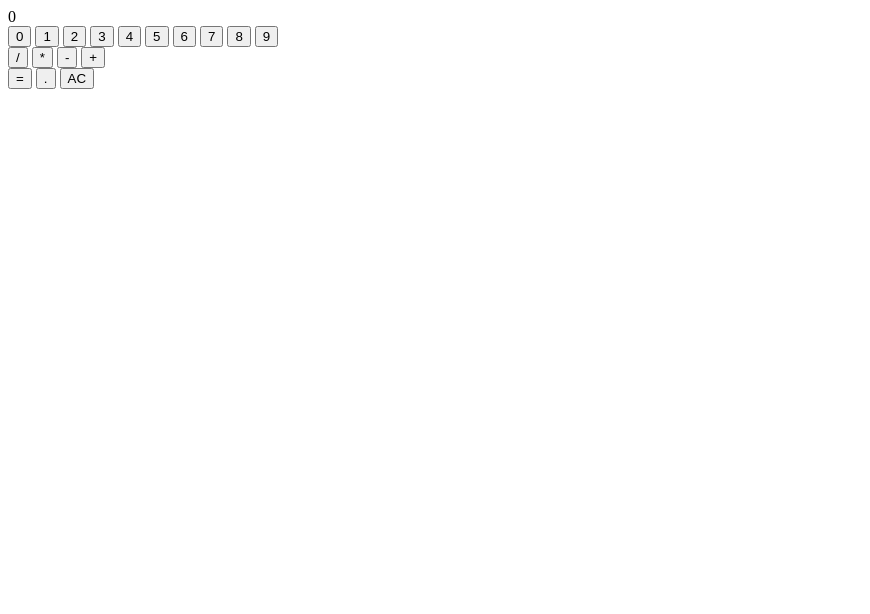
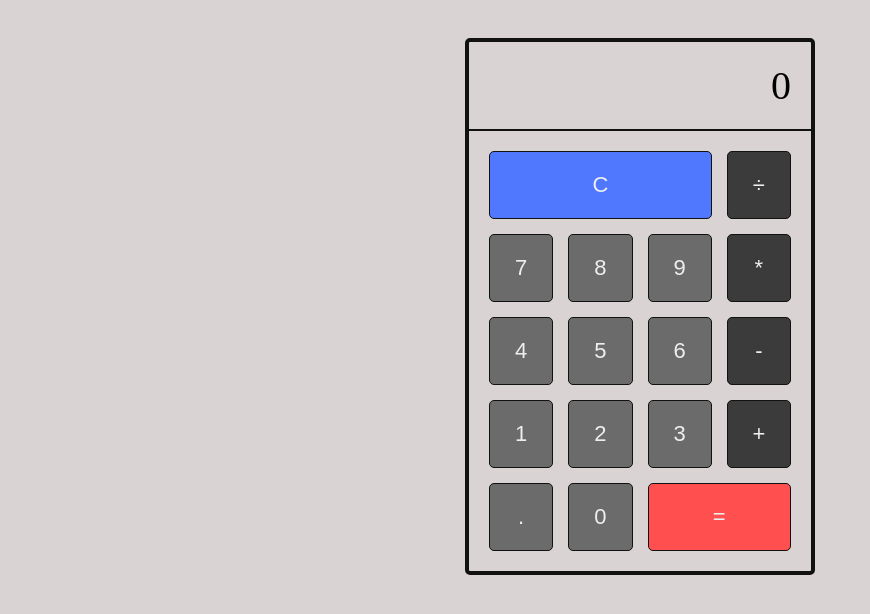
Before and after one commit to dlipkind/calculator, a plain HTML site: page index.html in a window 1280 px wide. Shown: the whole page, without its empty margins (0-870 px from the left). Drawn offline with Linux system fonts and the light colour scheme.

Commit message:
Add basic design and complete functionality

```diff
--- a/index.html
+++ b/index.html
@@ -9,28 +9,24 @@
 <body>
     <div class="calculator">
         <div class="display"></div>
-        <div class="btn_numbers">
-            <button class="number" value="0">0</button>
+        <div class="buttons">
+            <button class="clear" value="C">C</button>
+            <button class="operator" value="/">÷</button>
+            <button class="number" value="7">7</button>
+            <button class="number" value="8">8</button>
+            <button class="number" value="9">9</button>
+            <button class="operator" value="*">*</button>
+            <button class="number" value="4">4</button>
+            <button class="number" value="5">5</button>
+            <button class="number" value="6">6</button>
+            <button class="operator" value="-">-</button>
             <button class="number" value="1">1</button>
             <button class="number" value="2">2</button>
             <button class="number" value="3">3</button>
-            <button class="number" value="4">4</button>
-            <button class="number" value="5">5</button>
-            <button class="number" value="6">6</button>
-            <button class="number" value="7">7</button>
-            <button class="number" value="8">8</button>
-            <button class="number" value="9">9</button>
-        </div>
-        <div class="btn_operators">
-            <button class="operator" value="/">/</button>
-            <button class="operator" value="*">*</button>
-            <button class="operator" value="-">-</button>
             <button class="operator" value="+">+</button>
-        </div>
-        <div class="btn_functional">
+            <button class="dot" value=".">.</button>
+            <button class="number" value="0">0</button>
             <button class="equal" value="=">=</button>
-            <button class="dot" value=".">.</button>
-            <button class="clear" value="AC">AC</button>
         </div>
     </div>
 </body>
--- a/script.js
+++ b/script.js
@@ -16,6 +16,7 @@ let firstNum;
 let secondNum;
 let mainOperator;
 let nextOperator;
+let answer;
 
 display.textContent = 0;
 
@@ -33,7 +34,7 @@ function number(event) { //checks for errors and calls for display update
 function dot(event) {
   checkError();
   dotSign = event.target.value;
-  if (firstNum === Number(display.textContent)) { //checks if calculation needs to start over after pressing "."
+  if (firstNum === answer && answer !== undefined) { //checks if calculation needs to start over after pressing "."
     clear();
     dot(event);
   } else if (storageNum === undefined) {
@@ -48,9 +49,12 @@ function dot(event) {
 function operator(event) { //check for number assignment and the need for calculation
   checkError();
   let operatorValue = event.target.value;
-  if (firstNum === undefined) {
+  if (firstNum === undefined && secondNum === undefined && storageNum === undefined) {//prevents an error when operator is clicked first !!!!!
+    return;
+  } else if (firstNum === undefined) {
     firstNum = storageNum;
     checkDot("firstNum");
+    checkString(firstNum, "firstNum");
     mainOperator = operatorValue;
     storageNum = undefined; //because we will need to fill in the secondNum
   } else if (firstNum !== undefined && secondNum === undefined && storageNum !== undefined){
@@ -84,6 +88,14 @@ function checkDot(numType) { //prevents "x." numbers (removes ".")
   }
 }
 
+function checkString(num, numType) { //converts long decibel numbers to number format
+  if (typeof num === 'string' && numType === "firstNum") {
+    firstNum = Number(firstNum);
+  } else if (typeof num === 'string' && numType === "secondNum") {
+    secondNum = Number(secondNum);
+  }
+}
+
 function updDisplay(buttonValue) { //updates display
   if (buttonValue === ".") {
     if (storageNum === undefined) {
@@ -93,6 +105,8 @@ function updDisplay(buttonValue) { //updates display
     }
   } else if (storageNum === undefined) {
     storageNum = buttonValue; //prevents values to be assigned after 0
+  } else if ((storageNum.split(".").length - 1) <= 1) {
+    storageNum = storageNum + buttonValue.toString(); //allows 0.00...
   } else {
     storageNum = storageNum + buttonValue.toString(); // string prevents numbers from being calculated
     storageNum = Number(storageNum); //converts back to number value for future calculation
@@ -113,7 +127,7 @@ function calculate(mainOperator) {
 }
 
 function equals() {
-  if (storageNum === undefined || mainOperator === undefined) { //prevents equal sign-related errors
+  if (firstNum === answer && storageNum === undefined) { //prevents equal sign-related errors
     return;
   } else if (mainOperator === "/" && storageNum === 0) {
     clear();
@@ -121,6 +135,7 @@ function equals() {
   } else {
     secondNum = storageNum;
     checkDot("secondNum");
+    checkString(secondNum, "secondNum");
     calculate(mainOperator);
   }
 }
--- a/styles.css
+++ b/styles.css
@@ -0,0 +1,58 @@
+* {
+    box-sizing: border-box;
+}
+
+body {
+    background: #dad3d3;
+    padding-bottom: 30px;
+    padding-top: 30px;
+}
+
+.calculator {
+    border: 4px solid #111;
+    border-radius: 5px;
+    max-width: 350px;
+    margin: 0 auto;
+}
+
+.display {
+    background: none;
+    border: none;
+    box-shadow: none;
+    width: 100%;
+    border-bottom: 2px solid #111;
+    padding: 20px;
+    text-align: right;
+    font-size: 40px;
+}
+
+.buttons {
+    padding: 20px;
+    display: grid;
+    grid-template: repeat(5, 1fr) / repeat(4, 1fr);
+    grid-gap: 15px;
+}
+
+button {
+    background: rgb(107, 107, 107);
+    border: 1px solid #111;
+    padding: 20px;
+    color: #eee;
+    border-radius: 5px;
+    font-size: 22px;
+    cursor: pointer;
+}
+
+.clear {
+    grid-column: span 3;
+    background: rgb(79, 120, 255);
+}
+
+.equal {
+    grid-column: span 2;
+    background: rgb(255, 79, 79);
+}
+
+.operator {
+    background: rgb(59, 59, 59);
+}
```
